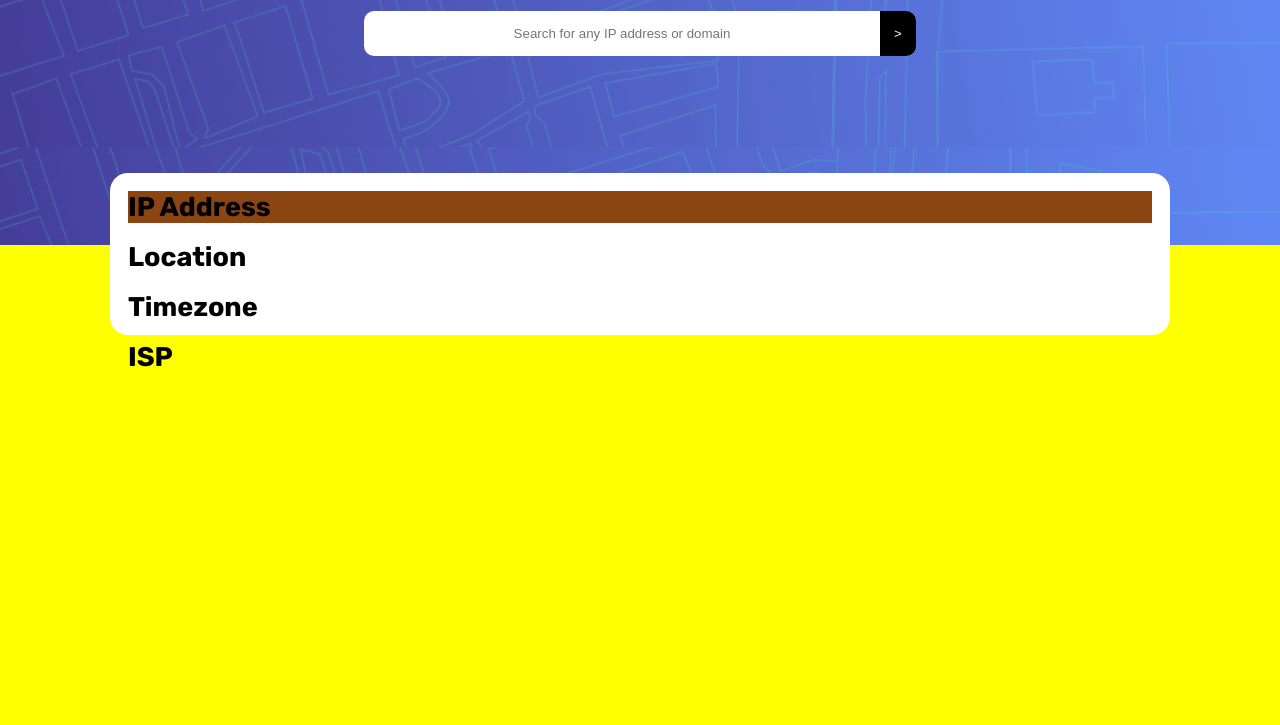
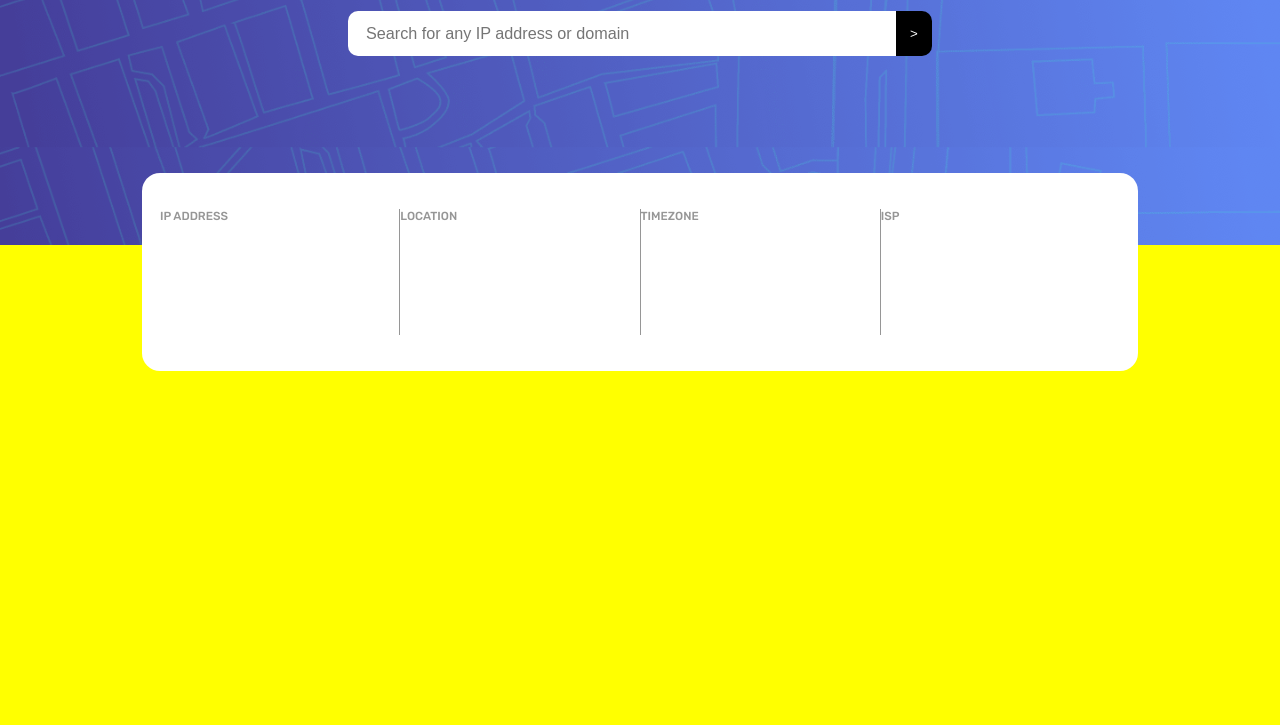
Before and after one commit to norvalbv/IP-Address-Tracker, a plain HTML site: page index.html in a window 1280 px wide. Shown: the part 75-800 px from the top of the page. Drawn offline with Linux system fonts and the light colour scheme.

Commit message:
updated layout

```diff
--- a/index.css
+++ b/index.css
@@ -29,6 +29,7 @@ h1 {
     color: #fff;
     font-size: 1.5rem;
     padding: 1.5rem;
+    font-weight: 500;
 }
 
 .inputContainer {
@@ -45,7 +46,8 @@ input[type="text"] {
     cursor: inherit;
     border-start-start-radius: 10px;
     border-end-start-radius: 10px;
-    text-align: center;
+    padding: 0 1rem;
+    font-size: 0.9rem;
 }
 
 input[type="text"]:focus {
@@ -62,27 +64,45 @@ button {
     width: 2rem;
 }
 
+button:hover {
+    background-color: var(--very-dark-gray);
+}
+
 main {
     background-color: yellow;
     height: 60vh;
 }
 
-
-
 .container {
     position: relative;
     bottom: 4rem;
-    width: 80%;
+    width: 75%;
     margin: auto;
     height: 7rem;
-    background-color: #fff;
+    background-color: rgb(255, 255, 255);
     border-radius: 1rem;
-    padding: 1rem;
-    grid-template-areas: 1fr / repeat(4, 1fr);
+    padding: 2rem 1rem;
+    display: flex;
+    justify-content: space-evenly;
 }
 
-.ip {
-    background-color: saddlebrown;
+.inner {
+    flex: 1;
+}
+
+h2 {
+    font-size: 0.65rem;
+    color: var(--dark-gray);
+    font-weight: 500;
+    text-transform: uppercase;
+}
+
+p {
+    color: var(--very-dark-gray);
+}
+
+.location, .timezone, .isp {
+    border-left: 1px solid var(--dark-gray);
 }
 
 /* @media only screen and (max-width: 375px) {
--- a/index.html
+++ b/index.html
@@ -21,20 +21,20 @@
     </header>
     <main>
       <div class="container">
-        <div class="ip">
+        <div class="ip inner">
           <h2>IP Address</h2>
           <p id="ipInfo"></p>
         </div>
-        <div class="location">
+        <div class="location inner">
           <h2>Location</h2>
           <p id="locationInfo"></p>
         </div>
-        <div class="timezone">
+        <div class="timezone inner">
           <h2>Timezone</h2>
           <p id="timezoneInfo"></p>
           <!-- UTC add offset value dynamically using the API -->
         </div>
-        <div class="isp">
+        <div class="isp inner">
           <h2>ISP</h2>
           <p id="ispInfo"></p>
         </div>
--- a/index.js
+++ b/index.js
@@ -1,5 +1,3 @@
-let api_key = 'at_baufPaDiDCELtm7xL1PSucMWS46Ob';
-
 let ipInput = null;
 let valid = true;
 
@@ -44,7 +42,6 @@ async function getData () {
 };
 
 const updatesPage = data => {
-    ipDisplay.innerHTML = data;
     if (valid) {
         ipDisplay.innerHTML = data.ip;
         ispDisplay.innerHTML = data.isp;
```
